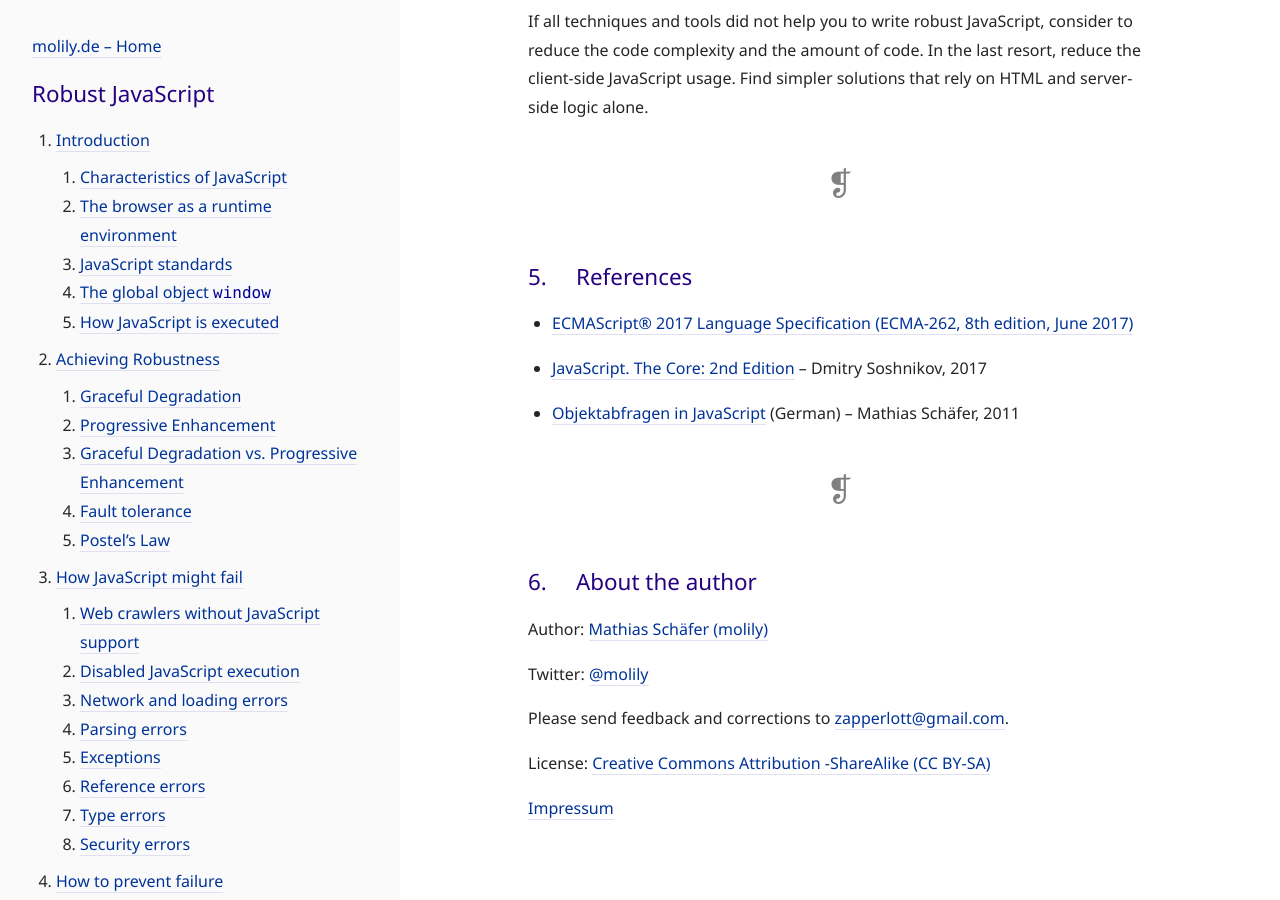
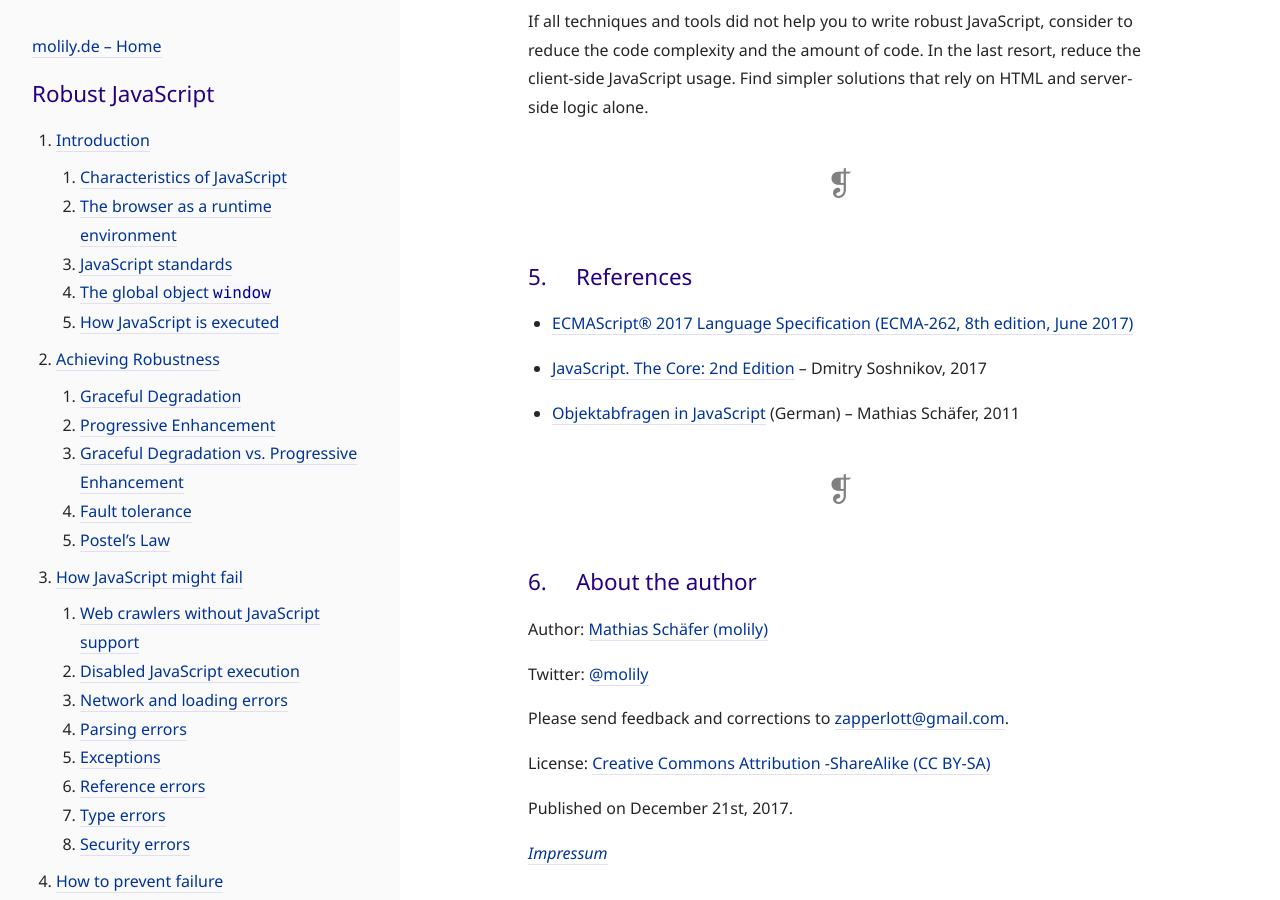
Before and after one commit to molily/molily.de, a Jekyll site: the page built from _posts/2017-11-25-robust-javascript.md, in a window 1280 px wide and 900 px high, scrolled down 65832 px. Built offline with Jekyll 4.4.1, drawn with Linux system fonts in a browser that asks for light colours; some web fonts are replaced.

Commit message:
Add publishing date

```diff
--- a/_posts/2017-11-25-robust-javascript.md
+++ b/_posts/2017-11-25-robust-javascript.md
@@ -1695,7 +1695,9 @@ Please send feedback and corrections to [zapperlott@gmail.com](mailto:zapperlott
 
 License: <a rel="license" href="https://creativecommons.org/licenses/by-sa/4.0/">Creative Commons Attribution -ShareAlike (CC BY-SA)</a>
 
-<p lang="de" markdown="1">[Impressum](/impressum/)</p>
+Published on <time datetime="2017-12-21">December 21st, 2017</time>.
+
+<p style="font-style: italic"><a href="/impressum/" lang="de" hreflang="de">Impressum</a></p>
 
   </main>
 </div><!-- #main-container -->
```
